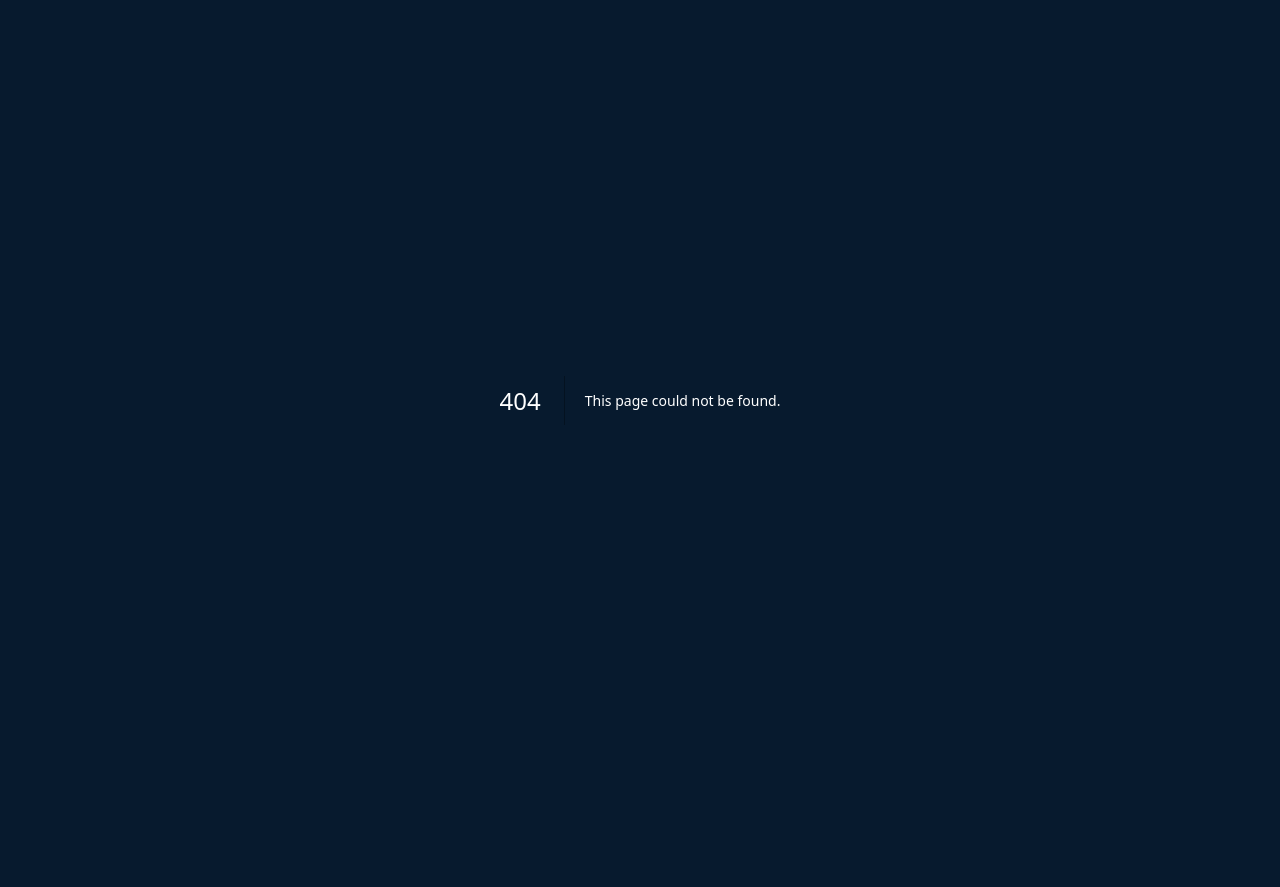
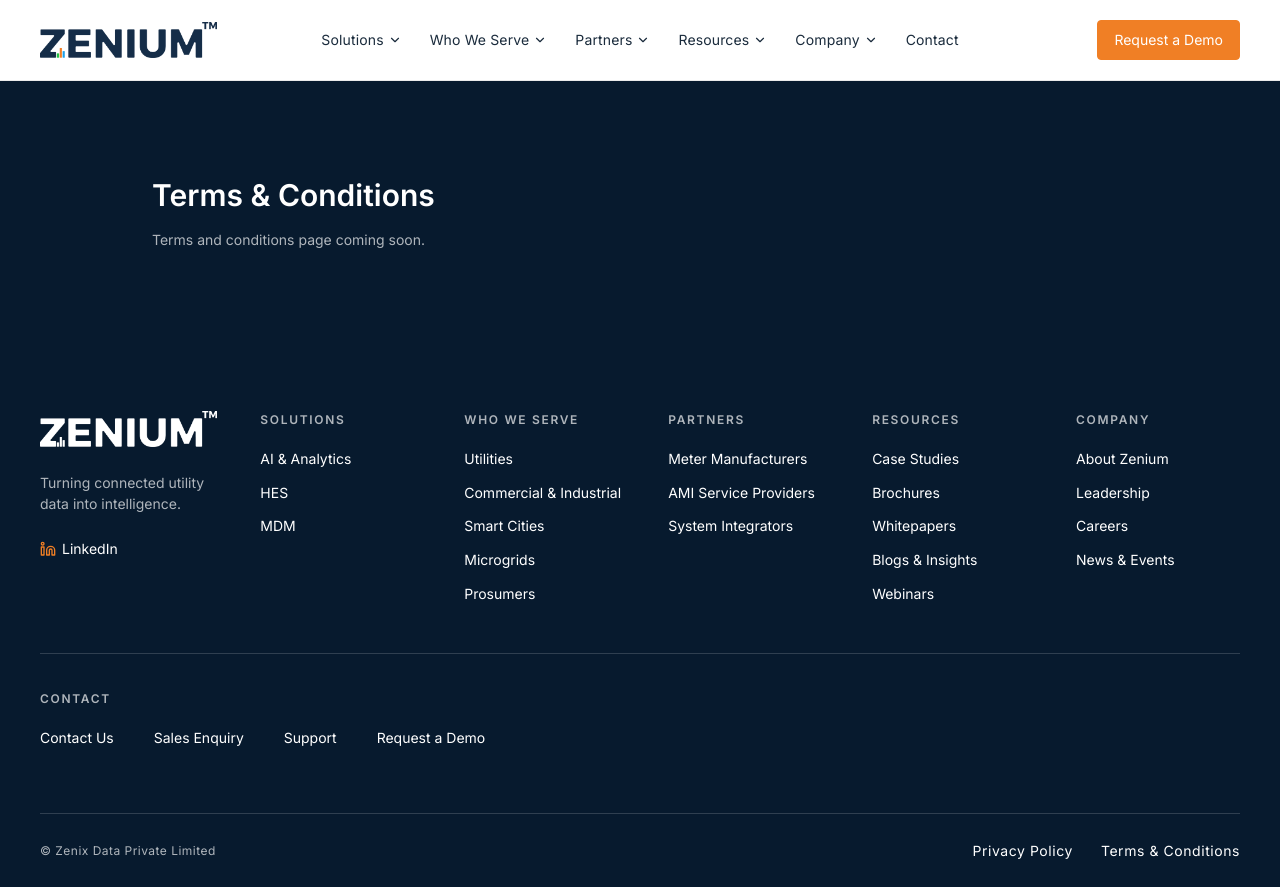
Before and after one commit to Eclipze-dev/Zenium-Website, a Next.js app: page /terms in a window 1280 px wide. Before the commit this address had no page. Before the commit the page ends 800 px from the top, so only its background shows below. Built offline with nearby package versions, Linux system fonts and the light colour scheme.

Commit message:
Add privacy and terms pages and wire footer legal links.
Co-authored-by: Cursor <cursoragent@cursor.com>

```diff
--- a/src/app/company/page.tsx
+++ b/src/app/privacy/page.tsx
@@ -1,13 +1,13 @@
 import SiteHeader from "@/components/SiteHeader";
 import Footer from "@/components/Footer";
 
-export default function CompanyPage() {
+export default function PrivacyPage() {
   return (
     <div className="bg-zen-bg min-h-screen">
       <SiteHeader />
       <main className="mx-auto max-w-5xl px-6 py-24">
-        <h1 className="text-3xl font-semibold text-zen-text">About Zenium</h1>
-        <p className="mt-4 text-muted">Company page coming soon.</p>
+        <h1 className="text-3xl font-semibold text-zen-text">Privacy Policy</h1>
+        <p className="mt-4 text-muted">Privacy policy page coming soon.</p>
       </main>
       <Footer />
     </div>
--- /dev/null
+++ b/src/app/terms/page.tsx
@@ -0,0 +1,15 @@
+import SiteHeader from "@/components/SiteHeader";
+import Footer from "@/components/Footer";
+
+export default function TermsPage() {
+  return (
+    <div className="bg-zen-bg min-h-screen">
+      <SiteHeader />
+      <main className="mx-auto max-w-5xl px-6 py-24">
+        <h1 className="text-3xl font-semibold text-zen-text">Terms & Conditions</h1>
+        <p className="mt-4 text-muted">Terms and conditions page coming soon.</p>
+      </main>
+      <Footer />
+    </div>
+  );
+}
--- a/src/components/Footer.tsx
+++ b/src/components/Footer.tsx
@@ -62,13 +62,13 @@ function FooterBottomBar() {
           </span>
           <div className="flex items-center gap-[28px] max-sm:gap-[20px]">
             <a
-              href="#privacy"
+              href="/privacy"
               className="text-caption font-normal tracking-[0.04em] text-muted transition-colors duration-200 hover:text-zen-text"
             >
               Privacy Policy
             </a>
             <a
-              href="#terms"
+              href="/terms"
               className="text-caption font-normal tracking-[0.04em] text-muted transition-colors duration-200 hover:text-zen-text"
             >
               Terms &amp; Conditions
@@ -95,7 +95,7 @@ const columns: { heading: string; links: FooterLinkItem[] }[] = [
       { label: "Utilities", href: "/serve/utilities" },
       { label: "Commercial & Industrial", href: "/serve/commercial" },
       { label: "Smart Cities", href: "/serve/cities" },
-      { label: "Microgrids", href: "/serve/microgrids" },
+      { label: "Microgrids", href: "/serve/microgrid" },
       { label: "Prosumers", href: "/serve/prosumers" },
     ],
   },
--- a/src/components/nav/navData.ts
+++ b/src/components/nav/navData.ts
@@ -169,7 +169,7 @@ export const companyAbout: MegaLink[] = [
   {
     title: "About Zenium",
     description: "Learn about Zenium and our vision for intelligent utilities.",
-    href: "/company/",
+    href: "/company/about",
     icon: "info",
   },
   {
```
